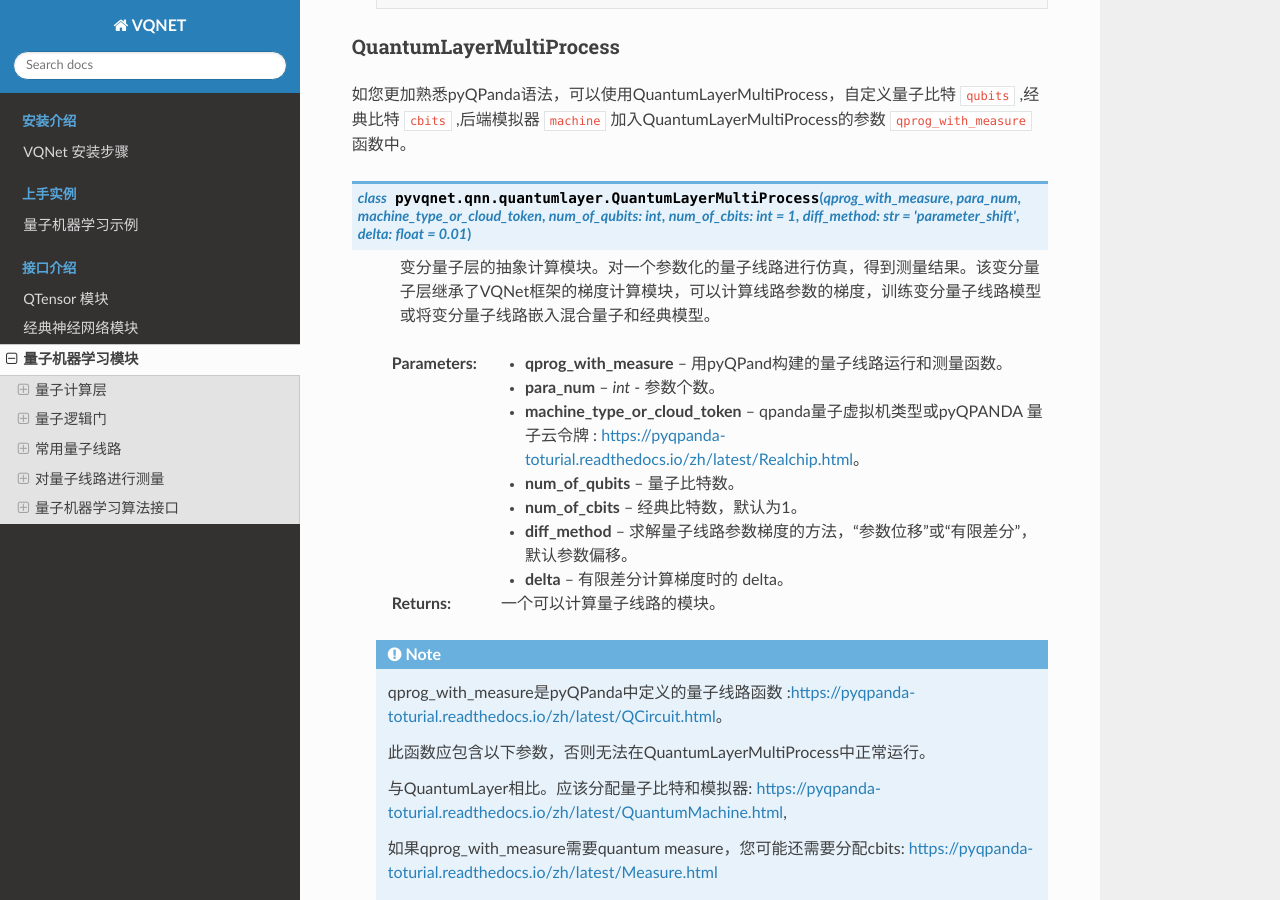
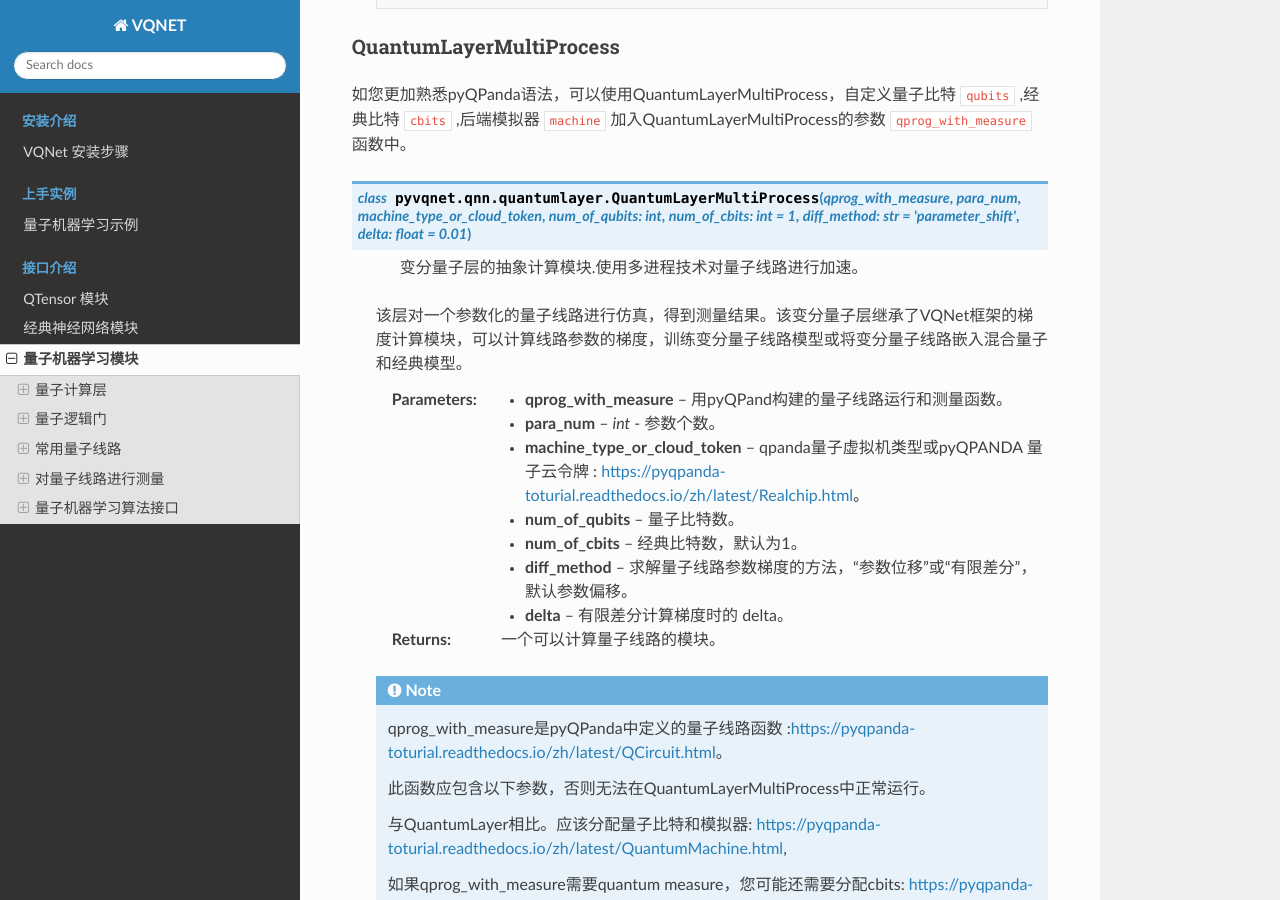
Before and after one commit to OriginQ/VQNET2.0-tutorial, a Sphinx documentation site: the page built from source/rst/qnn.rst, in a window 1280 px wide and 900 px high, scrolled down 4397 px. Built offline with Sphinx 7.4.7 and the Read the Docs theme 2.0.0, drawn with Linux system fonts in a browser that asks for light colours.

```diff
--- a/source/rst/qnn.rst
+++ b/source/rst/qnn.rst
@@ -219,7 +219,9 @@ QuantumLayerMultiProcess
 
 .. py:class:: pyvqnet.qnn.quantumlayer.QuantumLayerMultiProcess(qprog_with_measure,para_num,machine_type_or_cloud_token,num_of_qubits: int,num_of_cbits: int = 1,diff_method:str = "parameter_shift",delta:float = 0.01)
 
-	变分量子层的抽象计算模块。对一个参数化的量子线路进行仿真，得到测量结果。该变分量子层继承了VQNet框架的梯度计算模块，可以计算线路参数的梯度，训练变分量子线路模型或将变分量子线路嵌入混合量子和经典模型。
+	变分量子层的抽象计算模块.使用多进程技术对量子线路进行加速。
+
+    该层对一个参数化的量子线路进行仿真，得到测量结果。该变分量子层继承了VQNet框架的梯度计算模块，可以计算线路参数的梯度，训练变分量子线路模型或将变分量子线路嵌入混合量子和经典模型。
 
     :param qprog_with_measure: 用pyQPand构建的量子线路运行和测量函数。
     :param para_num: `int` - 参数个数。
```
